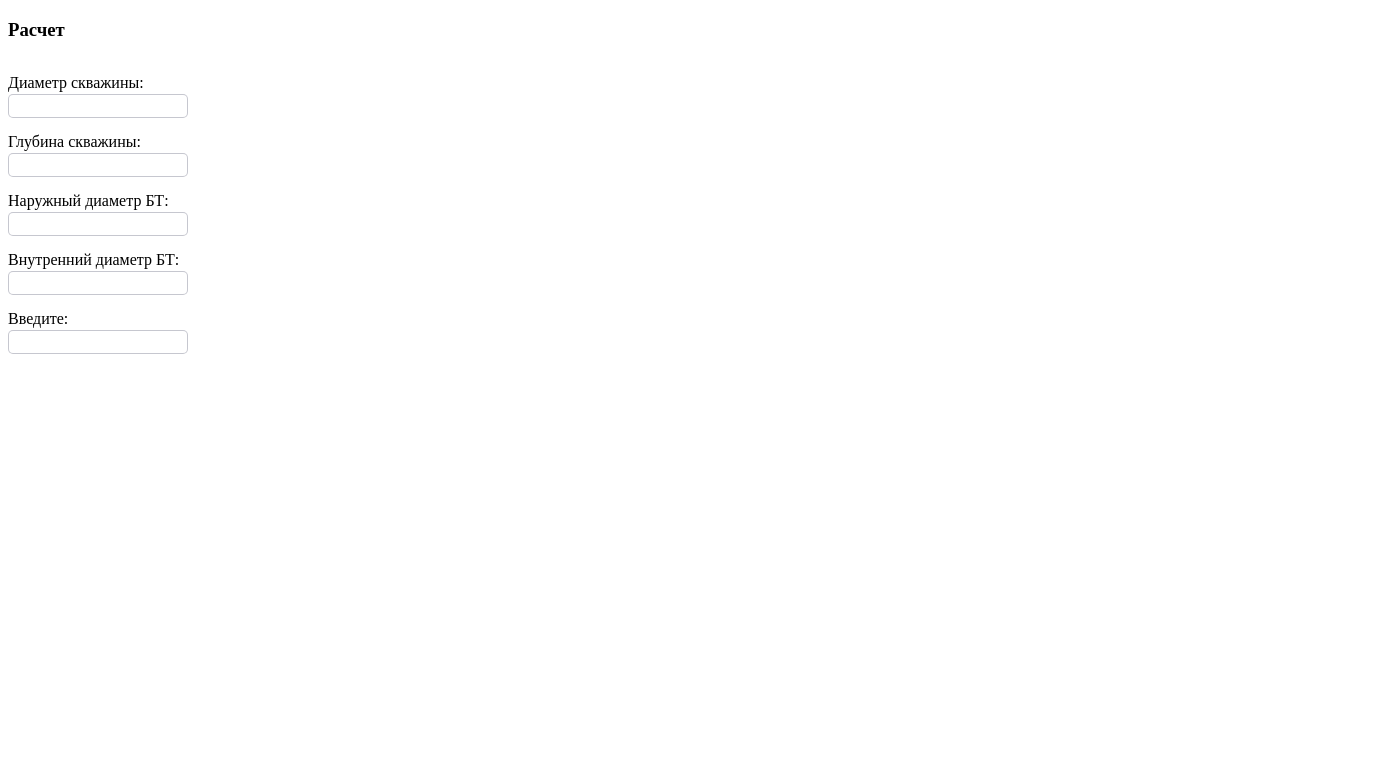
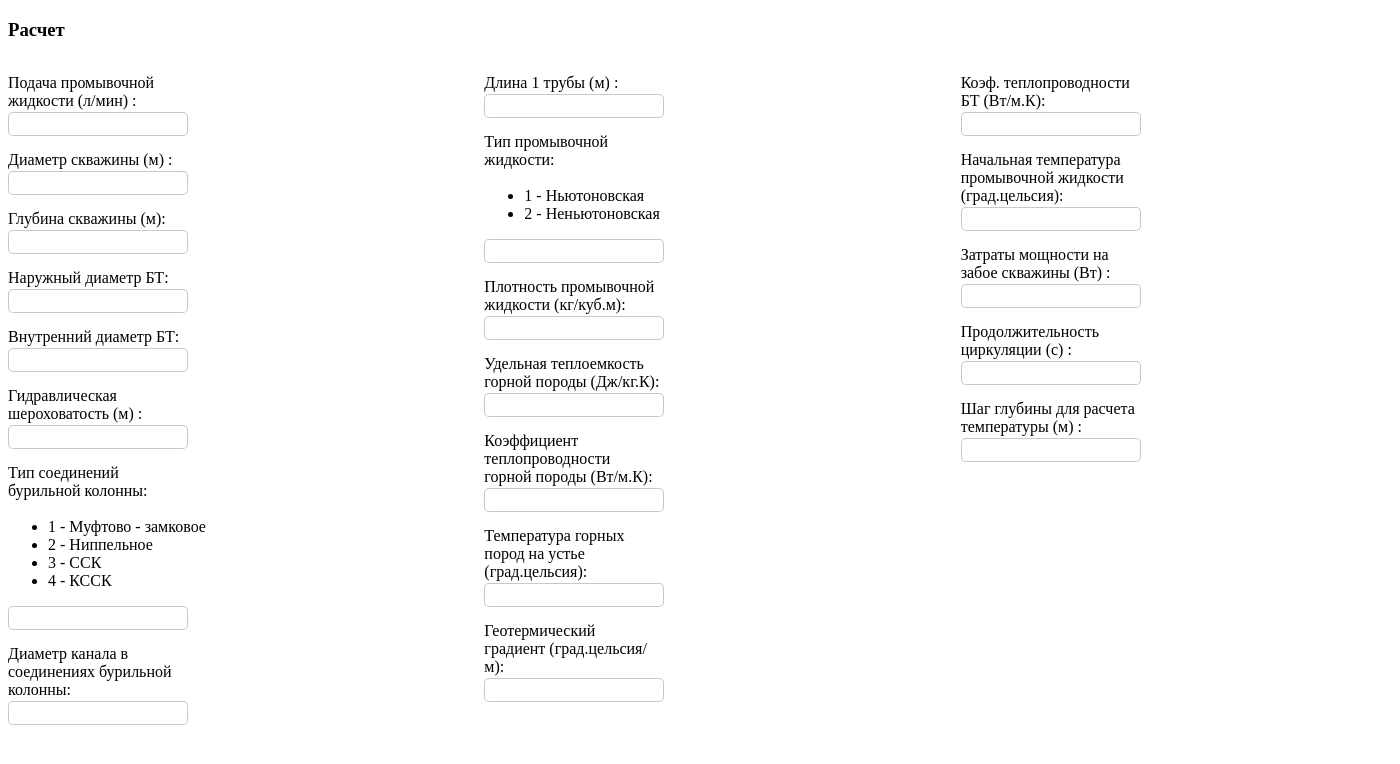
Before and after one commit to VANADAIN/Drilling-Mud-Temperatures, an Electron app: page index.html in a window 1400 px wide. Drawn offline with Linux system fonts and the light colour scheme.

Commit message:
added some css and interface inputs

```diff
--- a/index.html
+++ b/index.html
@@ -14,22 +14,31 @@
         Расчет
     </h3>
 
+<div class="grid">
+
+    <div class="column_1">
         <div class="form">
-        <div class="label" for="pwd">Диаметр скважины:</div>
+            <div class="label" for="pwd">Подача промывочной жидкости (л/мин) :</div>
             <input
             class="form-control"
             type="text"
-        id="input"
-        onkeyup="sayhello()">
+            id="input">
         </div>
 
         <div class="form">
-        <div class="label" for="pwd">Глубина скважины:</div>
+            <div class="label" for="pwd">Диаметр скважины (м) :</div>
             <input
             class="form-control"
             type="text"
-        id="input"
-        onkeyup="sayhello()">
+            id="input">
+        </div>
+
+        <div class="form">
+            <div class="label" for="pwd">Глубина скважины (м):</div>
+            <input
+            class="form-control"
+            type="text"
+            id="input">
         </div>
 
         <div class="form">
@@ -37,8 +46,7 @@
             <input
             class="form-control"
             type="text"
-        id="input"
-        onkeyup="sayhello()">
+            id="input">
         </div>
 
         <div class="form">
@@ -46,17 +54,150 @@
             <input
             class="form-control"
             type="text"
-        id="input"
-        onkeyup="sayhello()">
+            id="input">
         </div>
 
         <div class="form">
-        <div class="label" for="pwd">Введите:</div>
+            <div class="label" for="pwd">Гидравлическая шероховатость (м) :</div>
             <input
             class="form-control"
             type="text"
-        id="input"
-        onkeyup="sayhello()">
+            id="input">
+        </div>
+
+        <div class="form">
+            <div class="label" for="pwd">Тип соединений бурильной колонны: </div>
+                <ul>
+                    <li>1 - Муфтово - замковое</li>
+                    <li>2 - Ниппельное</li>
+                    <li>3 - ССК</li>
+                    <li>4 - КССК</li>
+                </ul>
+            <input
+            class="form-control"
+            type="text"
+            id="input">
+        </div>
+
+        <div class="form">
+            <div class="label" for="pwd">Диаметр канала в соединениях бурильной колонны:</div>
+            <input
+            class="form-control"
+            type="text"
+            id="input">
+        </div>
+    </div>
+
+    <!-- ------------------ part 2 -->
+    <div class="column_2">
+
+        <div class="form">
+            <div class="label" for="pwd">Длина 1 трубы (м) :</div>
+            <input
+            class="form-control"
+            type="text"
+            id="input">
+        </div>
+
+        <div class="form">
+            <div class="label" for="pwd">Тип промывочной жидкости:</div>
+            <ul>
+                <li>1 - Ньютоновская</li>
+                <li>2 - Неньютоновская</li>
+            </ul>
+            <input
+            class="form-control"
+            type="text"
+            id="input">
+        </div>
+
+        <div class="form">
+            <div class="label" for="pwd">Плотность промывочной жидкости (кг/куб.м):</div>
+            <input
+            class="form-control"
+            type="text"
+            id="input">
+        </div>
+
+        <div class="form">
+            <div class="label" for="pwd">Удельная теплоемкость горной породы (Дж/кг.К):</div>
+            <input
+            class="form-control"
+            type="text"
+            id="input">
+        </div>
+
+        <div class="form">
+            <div class="label" for="pwd">Коэффициент теплопроводности горной породы (Вт/м.К):</div>
+            <input
+            class="form-control"
+            type="text"
+            id="input">
+        </div>
+
+        <div class="form">
+            <div class="label" for="pwd">Температура горных пород на устье (град.цельсия):</div>
+            <input
+            class="form-control"
+            type="text"
+            id="input">
+        </div>
+
+        <div class="form">
+            <div class="label" for="pwd">Геотермический градиент (град.цельсия/м):</div>
+            <input
+            class="form-control"
+            type="text"
+            id="input">
+        </div>
+
+    </div>
+
+    <!----------------------- part 3 -->
+    <div class="column_3">
+
+        <div class="form">
+            <div class="label" for="pwd">Коэф. теплопроводности БТ (Вт/м.К):</div>
+            <input
+            class="form-control"
+            type="text"
+            id="input">
+        </div>
+
+        <div class="form">
+            <div class="label" for="pwd">Начальная температура промывочной жидкости (град.цельсия):</div>
+            <input
+            class="form-control"
+            type="text"
+            id="input">
+        </div>
+
+        <div class="form">
+            <div class="label" for="pwd">Затраты мощности на забое скважины (Вт) :</div>
+            <input
+            class="form-control"
+            type="text"
+            id="input">
+        </div>
+
+        <div class="form">
+            <div class="label" for="pwd">Продолжительность циркуляции (с) :</div>
+            <input
+            class="form-control"
+            type="text"
+            id="input">
+        </div>
+
+        <div class="form">
+            <div class="label" for="pwd">Шаг глубины для расчета температуры (м) :</div>
+            <input
+            class="form-control"
+            type="text"
+            id="input">
+        </div>
+
+    </div>
+
 </div>
 
     <script>
--- a/index.js
+++ b/index.js
@@ -9,7 +9,10 @@
 
 app.on('ready', () => {
 
-    win = new BrowserWindow({})
+    win = new BrowserWindow({
+        width: 1400,
+        height: 900
+    })
 
     win.loadURL(url.format({
         pathname: path.join(__dirname, '/index.html'),
--- a/style.css
+++ b/style.css
@@ -22,3 +22,9 @@
     padding-bottom: 2px;
     width: 175px;
 }
+
+.grid {
+    display: grid;
+    grid-template-columns: repeat(3, 1fr);
+    grid-column-gap: 45px
+}
```
Lines whose indentation alone changed are shown as unchanged.
